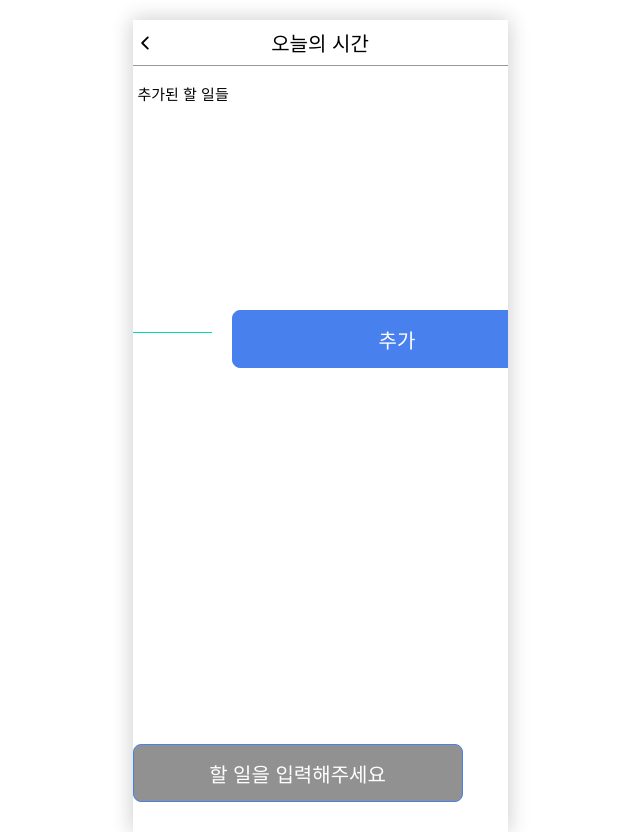
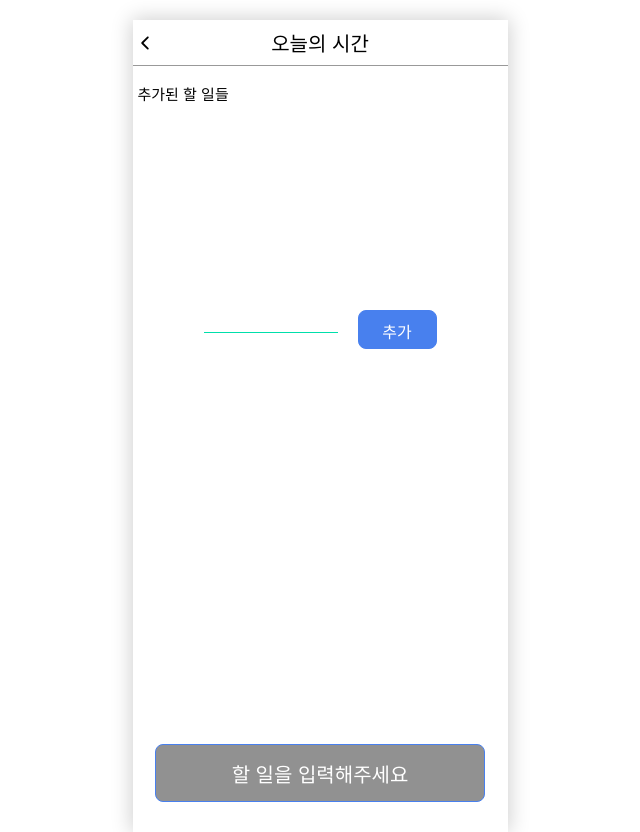
Before and after one commit to prgrms-fe-devcourse/FEDC2_TimeDivider_Root, a React (Create React App) app: page /CreateTask in a window 1280 px wide. Shown: the whole page, without its empty margins (320-960 px from the left). Built offline with nearby package versions, Linux system fonts and the light colour scheme.

Commit message:
fix: Create Time, Task, divider 페이지 버튼 컴포넌트 수정

```diff
--- a/src/pages/createTask.jsx
+++ b/src/pages/createTask.jsx
@@ -83,7 +83,9 @@ export const CreateTask = () => {
 					autoFocus={true}
 					required
 				/>
-				<Button size="md">추가</Button>
+				<Button width={7.9} height={3.9} fontSize={1.6}>
+					추가
+				</Button>
 			</Form>
 
 			<ButtonArea>
@@ -143,6 +145,8 @@ const DelBtn = styled.a`
 `
 
 const ButtonArea = styled.div`
+	display: flex;
+	justify-content: center;
 	position: absolute;
 	margin: 2rem 2rem;
 	width: 100%;
--- a/src/pages/createTime.jsx
+++ b/src/pages/createTime.jsx
@@ -90,6 +90,8 @@ const SubTitleArea = styled.div`
 `
 
 const ButtonArea = styled.div`
+	display: flex;
+	justify-content: center;
 	position: absolute;
 	margin: 2rem 2rem;
 	width: 100%;
--- a/src/pages/createTimeDivider.jsx
+++ b/src/pages/createTimeDivider.jsx
@@ -107,6 +107,8 @@ export const CreateTimeDivider = () => {
 export default CreateTimeDivider
 
 const ButtonArea = styled.div`
+	display: flex;
+	justify-content: center;
 	position: absolute;
 	margin: 2rem 2rem;
 	width: 100%;
--- a/src/pages/home.jsx
+++ b/src/pages/home.jsx
@@ -20,7 +20,7 @@ const Home = () => {
 
 			<ButtonArea>
 				<Link to="/createTime">
-					<Button size={'lg'}>시작하기</Button>
+					<Button>시작하기</Button>
 				</Link>
 			</ButtonArea>
 		</>
@@ -42,9 +42,9 @@ const HourGlass = styled.span`
 `
 
 const ButtonArea = styled.div`
-	position: absolute;
 	display: flex;
 	justify-content: center;
+	position: absolute;
 	margin: 2rem 2rem;
 	width: 100%;
 	bottom: 1rem;
```
